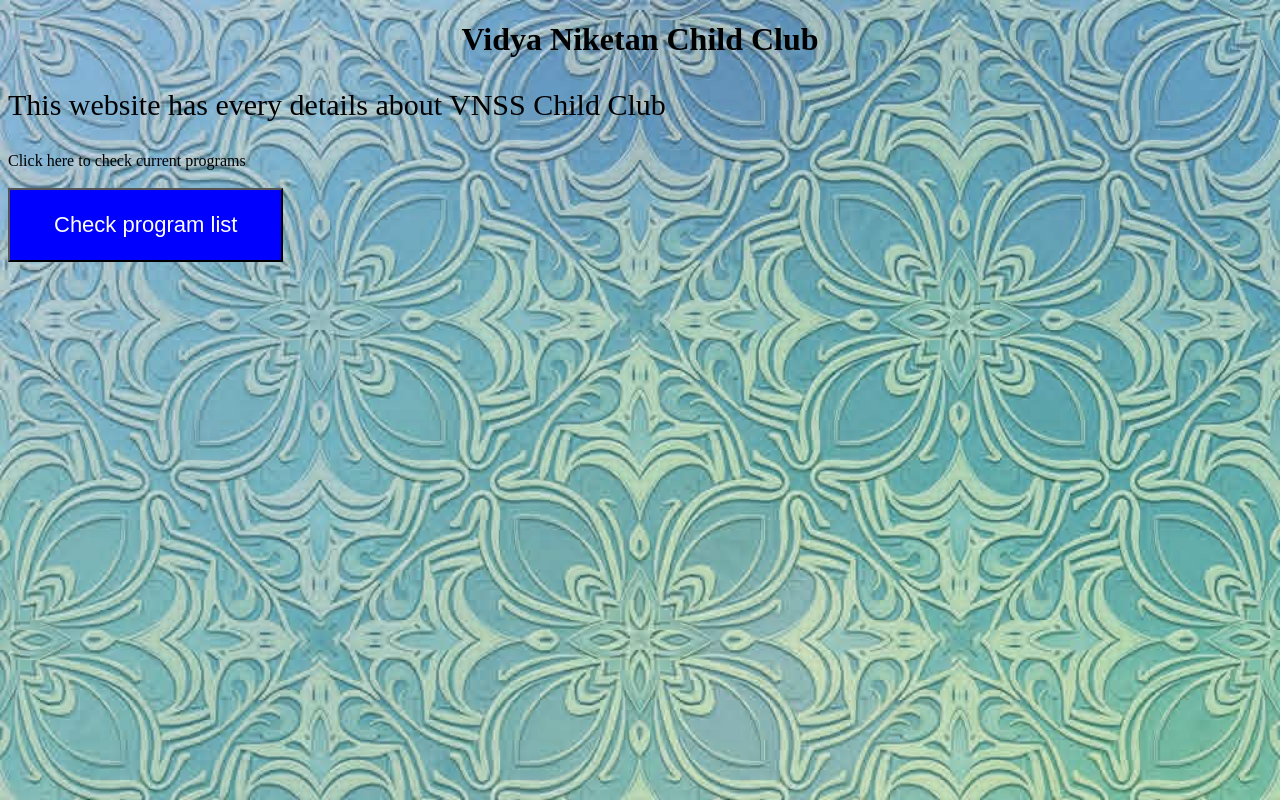
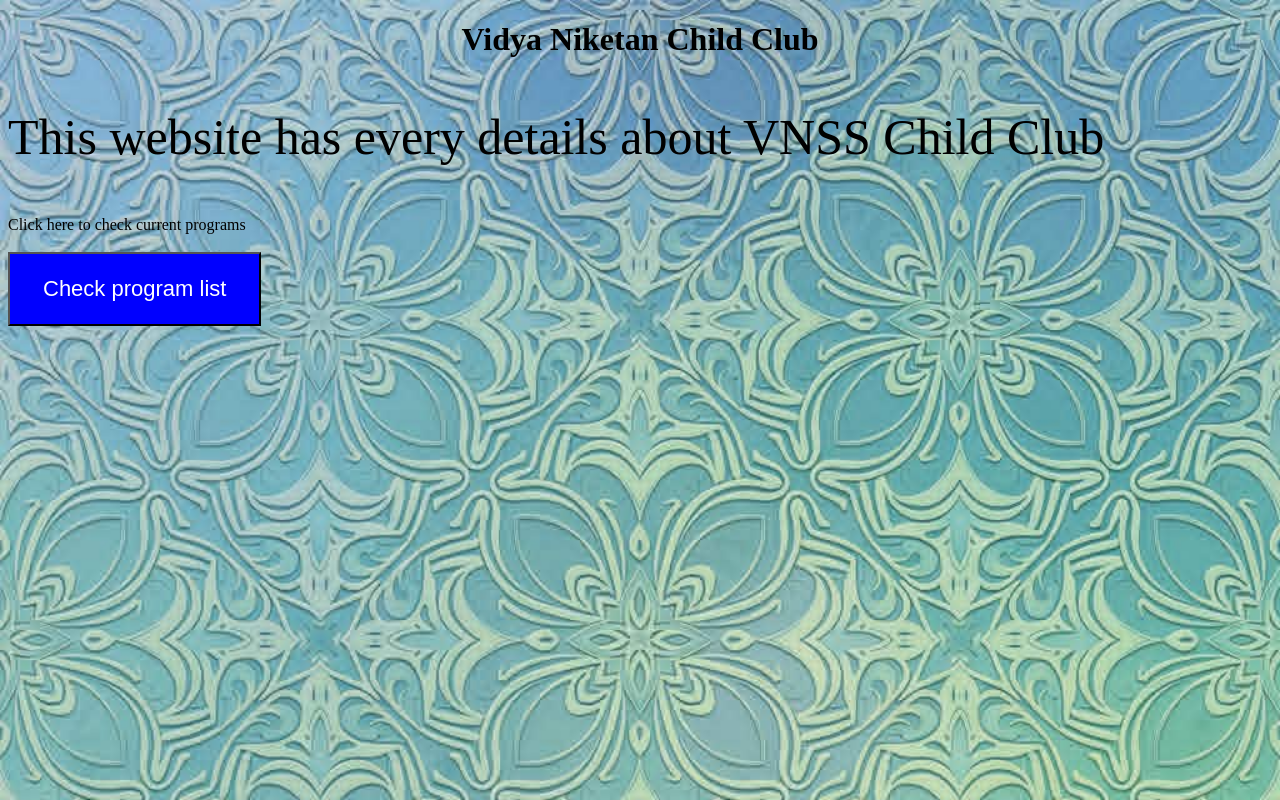
Before and after one commit to aashishchaulagain86-hub/Vidya-Niketan-Child-Club, a plain HTML site: page index.html in a window 1280 px wide. Drawn offline with Linux system fonts and the light colour scheme.

Commit message:
Update index.html

```diff
--- a/index.html
+++ b/index.html
@@ -10,12 +10,12 @@
             <center>
                 <h1>Vidya Niketan Child Club</h1>
             </center>
-            <p style="font-size: 30px">This website has every details about VNSS Child Club</p>
+            <p style="font-size: 50px">This website has every details about VNSS Child Club</p>
             <form action="program.html" method="get"
             <label for="P" style="fontsize: 50px">Click here to check current programs</label><br><br>
             <button type="submit" style="
                 font-size: 22px;
-                padding: 22px 44px;
+                padding: 22px 33px;
                 background-color: blue;
                 color: white;
             ">
```
